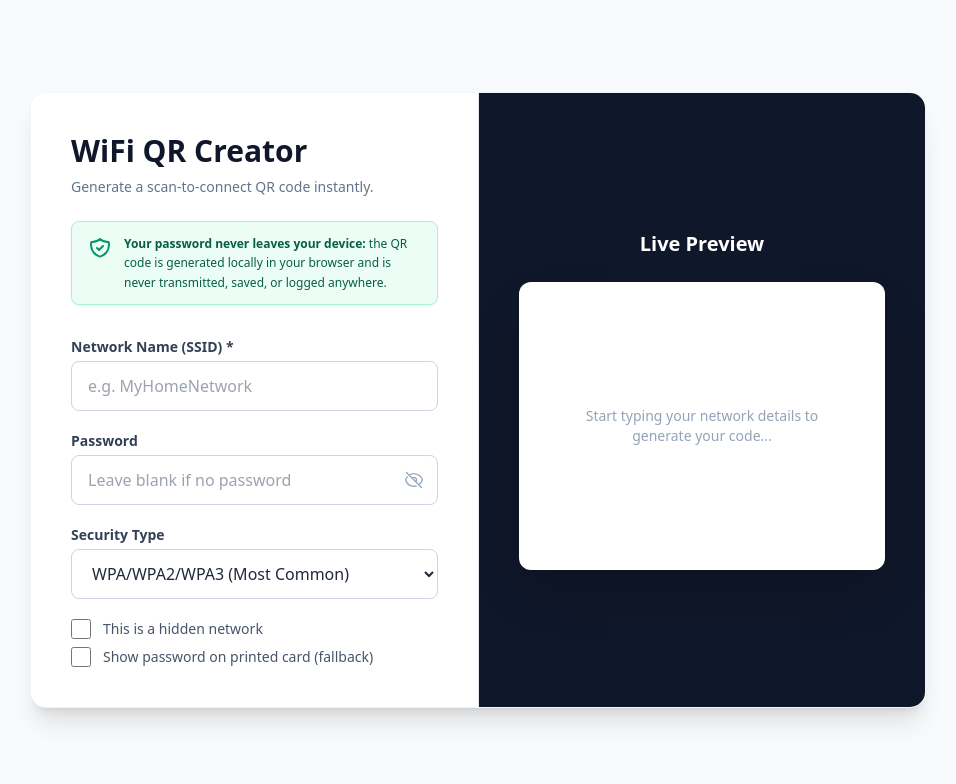
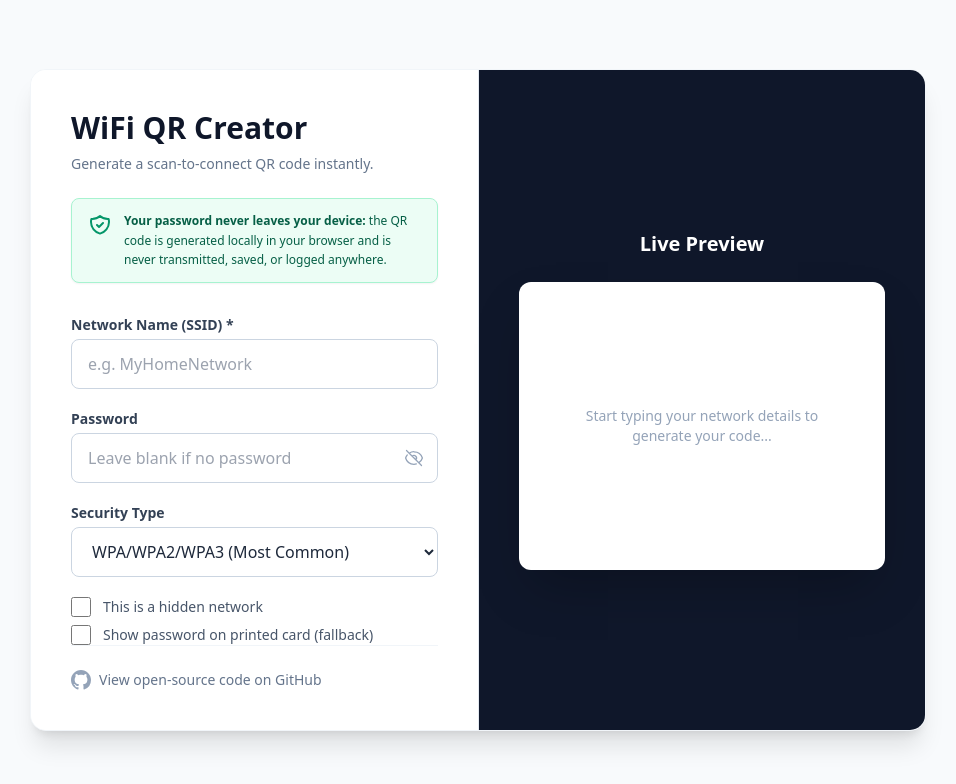
Before and after one commit to SVerma2696/WiFi_QRCode, a plain HTML site: page index.html in a window 1280 px wide. Shown: the whole page, without its empty margins (162-1118 px from the left). Drawn offline with nearby package versions, Linux system fonts and the light colour scheme.

Commit message:
Refine UI layout and add GitHub repository link

```diff
--- a/index.html
+++ b/index.html
@@ -19,7 +19,8 @@
         /*
          * BROWSER OVERRIDES:
          * Force-hide Microsoft Edge & Chromium's native password reveal/autofill icons.
-         * If not removed, they overlap with our custom Tailwind eye-icon.
+         * If not removed, they overlap with our custom Tailwind eye-icon, creating a
+         * confusing "double icon" UI bug on Windows machines.
          */
         input[type="password"]::-ms-reveal,
         input[type="password"]::-ms-clear {
@@ -42,11 +43,13 @@
         }
 
         /*
-         * PRINT MEDIA QUERY:
+         * PRINT MEDIA QUERY (@media print):
          * This code activates ONLY when the user presses Ctrl+P or clicks "Print Guest Card".
-         * The password line is only ever shown here -- never on screen.
+         * It reformats the entire DOM specifically for standard 8.5x11 paper.
+         * The password line is only ever shown here -- never dynamically on screen.
          */
         @media print {
+            /* Remove default browser print margins */
             @page { margin: 0; }
 
             /* 1. Strip all background colors and standard paddings to save ink */
@@ -57,19 +60,19 @@
                 display: block !important;
             }
 
-            /* 2. Unconstrain Tailwind max-widths so the layout fills the paper */
+            /* 2. Unconstrain Tailwind max-widths so the layout naturally fills the paper */
             .max-w-4xl { max-width: 100% !important; width: 100% !important; }
             .overflow-hidden { overflow: visible !important; }
             .shadow-xl { box-shadow: none !important; }
             .border { border: none !important; }
             .rounded-2xl { border-radius: 0 !important; }
 
-            /* 3. Hide the input form side entirely */
+            /* 3. Hide the input form side entirely (we only want to print the QR code) */
             #left-col, .print-hide {
                 display: none !important;
             }
 
-            /* 4. Center the QR output across the entire printed page */
+            /* 4. Center the QR output across the entire printed page using Flexbox */
             #right-col {
                 position: absolute !important;
                 left: 0 !important;
@@ -86,7 +89,7 @@
                 margin: 0 !important;
             }
 
-            /* Remove screen-specific shadows from the QR code for a crisp print */
+            /* Remove screen-specific drop-shadows from the QR code for a crisp print */
             #qrcode-container {
                 box-shadow: none !important;
                 margin-bottom: 30px !important;
@@ -107,7 +110,7 @@
 
             /*
              * CRITICAL SECURITY: This rule is the ONLY place password-display is ever allowed
-             * to become visible. The JS never removes its `hidden` class on screen.
+             * to become visible. The JS never removes its `hidden` class on screen to prevent leaks.
              */
             #password-display {
                 display: block !important;
@@ -129,15 +132,17 @@
 <body class="bg-slate-50 min-h-screen font-sans text-slate-800 antialiased flex flex-col">
 
     <main class="flex-grow flex items-center justify-center p-4">
+        <!-- Main Card Wrapper: flex-col on mobile (stacked), flex-row on desktop (side-by-side) -->
         <div class="bg-white rounded-2xl shadow-xl w-full max-w-4xl flex flex-col md:flex-row overflow-hidden border border-slate-100">
 
             <!-- Left Column: User Input Form -->
-            <div id="left-col" class="w-full md:w-1/2 p-8 lg:p-10 bg-white">
+            <div id="left-col" class="w-full md:w-1/2 p-8 lg:p-10 bg-white flex flex-col">
                 <div class="mb-6">
                     <h1 class="text-3xl font-bold text-slate-900 mb-2">WiFi QR Creator</h1>
                     <p class="text-slate-500 text-sm">Generate a scan-to-connect QR code instantly.</p>
                 </div>
 
+                <!-- Security/Privacy Notice -->
                 <div class="mb-8 flex items-start gap-3 bg-emerald-50 text-emerald-800 px-4 py-3 rounded-lg border border-emerald-200 shadow-sm">
                     <svg xmlns="http://www.w3.org/2000/svg" class="h-6 w-6 text-emerald-600 flex-shrink-0 mt-0.5" fill="none" viewBox="0 0 24 24" stroke="currentColor">
                         <path stroke-linecap="round" stroke-linejoin="round" stroke-width="2" d="M9 12l2 2 4-4m5.618-4.016A11.955 11.955 0 0112 2.944a11.955 11.955 0 01-8.618 3.04A12.02 12.02 0 003 9c0 5.591 3.824 10.29 9 11.622 5.176-1.332 9-6.03 9-11.622 0-1.042-.133-2.052-.382-3.016z" />
@@ -149,21 +154,25 @@
 
                 <form id="wifi-form" class="space-y-5" novalidate>
 
+                    <!-- SSID Input -->
                     <div>
                         <label for="ssid" class="block text-sm font-semibold text-slate-700 mb-1">Network Name (SSID) *</label>
                         <input type="text" id="ssid" required maxlength="32" placeholder="e.g. MyHomeNetwork"
                             class="w-full px-4 py-3 rounded-lg border border-slate-300 focus:ring-2 focus:ring-blue-500 focus:border-blue-500 outline-none transition-all">
                     </div>
 
+                    <!-- Password Input with Custom Toggle Button -->
                     <div>
                         <label for="password" class="block text-sm font-semibold text-slate-700 mb-1">Password</label>
                         <div class="relative">
-                            <!-- autocomplete="new-password" deters aggressive password managers from injecting icons -->
+                            <!-- autocomplete="new-password" deters aggressive password managers from injecting autofill styling -->
                             <input type="password" id="password" placeholder="Leave blank if no password" autocomplete="new-password"
                                 class="w-full px-4 py-3 rounded-lg border border-slate-300 focus:ring-2 focus:ring-blue-500 focus:border-blue-500 outline-none transition-all pr-12">
 
-                            <!-- The toggle button has a solid white background (bg-white) and a tiny margin (m-[2px])
-                                 so it physically paints over any lingering browser/extension icons. -->
+                            <!--
+                                The toggle button uses a solid white background (bg-white) and absolute positioning
+                                so it physically paints over any lingering browser/extension icons that bypass our CSS rules.
+                            -->
                             <button type="button" onclick="togglePasswordVisibility()" aria-label="Show password" aria-pressed="false" id="toggle-pwd-btn"
                                 class="absolute inset-y-[2px] right-[2px] px-3 bg-white rounded-r-md text-slate-400 hover:text-blue-600 focus:outline-none transition-colors flex items-center justify-center">
                                 <svg id="eye-icon" xmlns="http://www.w3.org/2000/svg" fill="none" viewBox="0 0 24 24" stroke-width="1.5" stroke="currentColor" class="w-5 h-5" aria-hidden="true">
@@ -173,6 +182,7 @@
                         </div>
                     </div>
 
+                    <!-- Encryption Type -->
                     <div>
                         <label for="encryption" class="block text-sm font-semibold text-slate-700 mb-1">Security Type</label>
                         <select id="encryption" class="w-full px-4 py-3 rounded-lg border border-slate-300 focus:ring-2 focus:ring-blue-500 focus:border-blue-500 outline-none transition-all bg-white">
@@ -182,6 +192,7 @@
                         </select>
                     </div>
 
+                    <!-- Additional Toggles -->
                     <div class="space-y-2 mt-2">
                         <div class="flex items-center">
                             <input type="checkbox" id="hidden" class="w-5 h-5 text-blue-600 rounded border-slate-300 focus:ring-blue-500">
@@ -197,6 +208,27 @@
                     <!-- Hard errors (e.g. missing SSID) or triggered soft errors appear here -->
                     <div id="error-msg" class="hidden text-red-500 text-sm font-medium p-3 bg-red-50 rounded-lg border border-red-100" role="alert"></div>
                 </form>
+
+                <!--
+                  GitHub Portfolio Link
+                  RESPONSIVE DESIGN NOTE:
+                  - On mobile (stacked layout), 'mt-8' gives it a clean 2rem spacing below the form.
+                  - On desktop (md:mt-auto), because the parent column stretches to match the height
+                    of the preview column, margin-top: auto mathematically forces this element to
+                    "pin" itself to the absolute bottom of the container, ensuring a flawless layout.
+                -->
+                <div class="mt-8 md:mt-auto pt-6 border-t border-slate-100 print-hide">
+                    <!-- rel="noopener noreferrer" is a crucial security best-practice when opening external links -->
+                    <a href="https://github.com/SVerma2696/WiFi_QRCode" target="_blank" rel="noopener noreferrer"
+                       class="group flex items-center justify-center md:justify-start gap-2 text-sm text-slate-500 hover:text-slate-900 transition-colors">
+
+                        <!-- Inline SVG for the GitHub logo (keeps the app zero-dependency for image assets) -->
+                        <svg xmlns="http://www.w3.org/2000/svg" width="20" height="20" fill="currentColor" viewBox="0 0 16 16" class="text-slate-400 group-hover:text-slate-900 transition-colors">
+                            <path d="M8 0C3.58 0 0 3.58 0 8c0 3.54 2.29 6.53 5.47 7.59.4.07.55-.17.55-.38 0-.19-.01-.82-.01-1.49-2.01.37-2.53-.49-2.69-.94-.09-.23-.48-.94-.82-1.13-.28-.15-.68-.52-.01-.53.63-.01 1.08.58 1.23.82.72 1.21 1.87.87 2.33.66.07-.52.28-.87.51-1.07-1.78-.2-3.64-.89-3.64-3.95 0-.87.31-1.59.82-2.15-.08-.2-.36-1.02.08-2.12 0 0 .67-.21 2.2.82.64-.18 1.32-.27 2-.27.68 0 1.36.09 2 .27 1.53-1.04 2.2-.82 2.2-.82.44 1.1.16 1.92.08 2.12.51.56.82 1.27.82 2.15 0 3.07-1.87 3.75-3.65 3.95.29.25.54.73.54 1.48 0 1.07-.01 1.93-.01 2.2 0 .21.15.46.55.38A8.012 8.012 0 0 0 16 8c0-4.42-3.58-8-8-8z"/>
+                        </svg>
+                        <span>View open-source code on GitHub</span>
+                    </a>
+                </div>
             </div>
 
             <!-- Right Column: Visual Output and Actions -->
@@ -204,7 +236,7 @@
 
                 <h2 class="text-xl font-semibold text-white mb-6 print-hide">Live Preview</h2>
 
-                <!-- aria-live announces when the code updates, without spamming on every keystroke since updates are debounced -->
+                <!-- aria-live announces when the code updates to screen readers, without spamming on every keystroke -->
                 <div id="qrcode-container" aria-live="polite" class="bg-white p-4 rounded-xl shadow-2xl min-h-[288px] min-w-[288px] flex items-center justify-center transition-all">
                     <p class="text-slate-400 text-sm px-8" id="placeholder-text">Start typing your network details to generate your code...</p>
                 </div>
@@ -267,7 +299,8 @@
         /**
          * Debounce Utility:
          * Prevents the generate function from firing on every single keystroke.
-         * It waits until the user pauses typing for 'wait' milliseconds before executing.
+         * It waits until the user pauses typing for 'wait' milliseconds before executing,
+         * significantly improving client-side performance and eliminating screen flicker.
          */
         function debounce(func, wait) {
             let timeout;
@@ -368,11 +401,11 @@
 
             currentWifiString = wifiString;
 
-            // Generate/Update SVG
+            // Generate/Update SVG Configuration
             const qrOptions = {
                 width: 256,
                 height: 256,
-                type: "svg", // Renders as crisp SVG in the browser
+                type: "svg", // Renders as crisp SVG in the browser rather than a blurry canvas
                 data: wifiString,
                 margin: 4,
                 dotsOptions: { color: "#0f172a", type: "square" },
```
